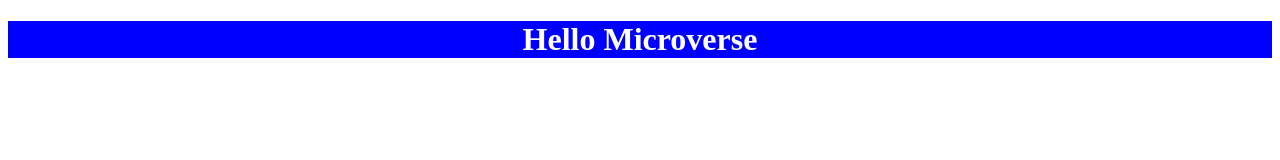
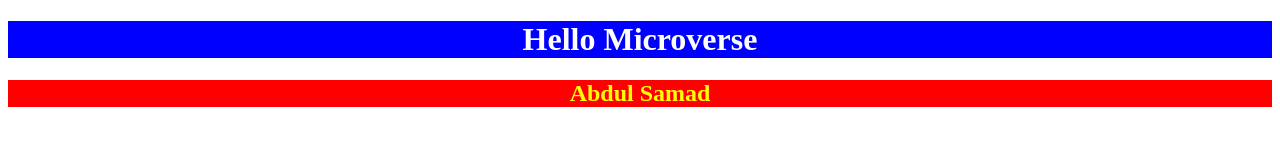
Before and after one commit to abdulsamadhb/Hello-microverse, a plain HTML site: page index.html in a window 1280 px wide. Drawn offline with Linux system fonts and the light colour scheme.

Commit message:
Added h2 tag

```diff
--- a/index.html
+++ b/index.html
@@ -9,6 +9,7 @@
 <body>
     <header>
         <h1 class="heading-1">Hello Microverse</h1>
+        <h2>Abdul Samad</h2>
     </header>
 </body>
 </html>
--- a/style.css
+++ b/style.css
@@ -1,5 +1,13 @@
 .heading-1 {
-    text-align: center;
-    background-color: blue;
-    color: white;
+  text-align: center;
+  background-color: blue;
+  color: white;
+}
+
+h2 {
+  text-align: center;
+  background-color: red;
+  color: yellow;
+
+
 };
```
